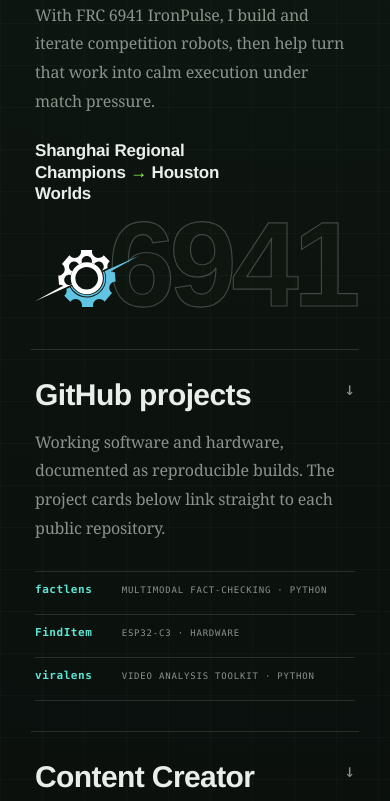
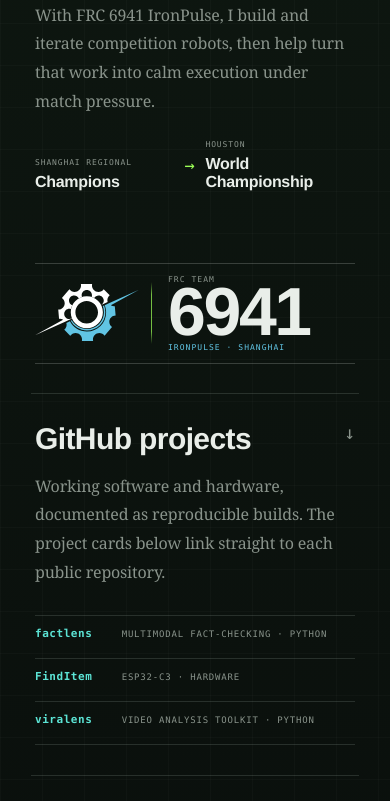
Before and after one commit to HarryXin0919/harryxin-site, a website: page index.html in a window 390 px wide. Shown: the part 1279-2080 px from the top of the page. Drawn offline with Linux system fonts and the light colour scheme; no server answers.

Commit message:
feat: redesign robotics team plate

```diff
--- a/index.html
+++ b/index.html
@@ -1274,51 +1274,117 @@
 
   .about-robotics-stage{
     position:relative;
-    min-height:230px;
+    min-height:250px;
     margin:clamp(28px,3.3vw,46px) 0 0;
   }
   .about-robotics-result{
     position:relative;
     z-index:2;
-    max-width:260px;
+    width:min(100%,390px);
     margin:0;
+  }
+  .about-robotics-result .result-track{
+    display:grid;
+    grid-template-columns:minmax(0,1fr) 22px minmax(0,1.08fr);
+    align-items:end;
+    gap:10px;
+  }
+  .about-robotics-result .result-track[data-lang="zh"]{display:none}
+  html.lang-en .about-robotics-result .result-track[data-lang="en"]{display:grid}
+  html.lang-en .about-robotics-result .result-track[data-lang="zh"]{display:none}
+  html.lang-zh .about-robotics-result .result-track[data-lang="en"]{display:none}
+  html.lang-zh .about-robotics-result .result-track[data-lang="zh"]{display:grid}
+  .about-robotics-result .result-stop{
+    display:grid;
+    align-content:end;
+    gap:6px;
+    min-width:0;
+  }
+  .about-robotics-result .result-kicker{
+    color:var(--paper-dim);
+    font:500 9px/1.2 var(--mono);
+    letter-spacing:.11em;
+    text-transform:uppercase;
+  }
+  .about-robotics-result strong{
     color:var(--paper);
-    font:650 clamp(17px,1.35vw,21px)/1.28 var(--headline);
-    letter-spacing:-.012em;
-  }
-  .about-robotics-result .result-arrow{color:var(--amber)}
+    font:680 clamp(17px,1.35vw,21px)/1.12 var(--headline);
+    letter-spacing:-.018em;
+  }
+  .about-robotics-result .result-arrow{
+    align-self:center;
+    color:var(--amber);
+    font:500 17px/1 var(--mono);
+    text-align:center;
+  }
   html.lang-zh .about-robotics-result{
     font-family:var(--zh-sans);
     font-weight:650;
     letter-spacing:.006em;
   }
-  .about-robotics-number{
-    position:absolute;
-    z-index:0;
-    right:0;
-    bottom:8px;
-    display:block;
-    color:rgba(156,255,87,.012);
-    font:700 clamp(118px,12.2vw,184px)/.8 var(--display);
-    letter-spacing:-.045em;
-    white-space:nowrap;
-    -webkit-text-stroke:1.15px rgba(233,238,233,.24);
-    transition:
-      color 360ms var(--motion-ease,ease),
-      -webkit-text-stroke-color 360ms var(--motion-ease,ease),
-      transform 360ms var(--motion-ease,ease);
-  }
-  .about-robotics-logo{
+  html.lang-zh .about-robotics-result strong{
+    font-family:var(--zh-sans);
+    font-weight:700;
+    letter-spacing:.02em;
+  }
+  .about-robotics-lockup{
     position:absolute;
     z-index:1;
-    right:clamp(145px,17vw,220px);
-    left:auto;
-    bottom:12px;
+    right:0;
+    bottom:0;
+    display:grid;
+    grid-template-columns:140px 1px minmax(0,1fr);
+    align-items:center;
+    width:min(100%,390px);
+    min-height:116px;
+    padding:13px 0;
+    border-top:1px solid rgba(233,238,233,.2);
+    border-bottom:1px solid rgba(233,238,233,.2);
+    transition:
+      border-color 360ms var(--motion-ease,ease),
+      transform 360ms var(--motion-ease,ease);
+  }
+  .about-robotics-mark{
+    display:grid;
+    min-width:0;
+    place-items:center;
+    padding:0 16px 0 2px;
+  }
+  .about-robotics-divider{
+    width:1px;
+    height:72px;
+    background:linear-gradient(180deg,transparent,rgba(156,255,87,.72) 20%,rgba(156,255,87,.72) 80%,transparent);
+  }
+  .about-robotics-id{
+    display:grid;
+    min-width:0;
+    align-content:center;
+    padding-left:20px;
+  }
+  .about-robotics-eyebrow,
+  .about-robotics-location{
+    color:var(--paper-dim);
+    font:500 8px/1.15 var(--mono);
+    letter-spacing:.13em;
+    text-transform:uppercase;
+  }
+  .about-robotics-location{color:#61c4e3}
+  .about-robotics-number{
     display:block;
-    width:clamp(112px,10vw,148px);
+    margin:2px 0 5px;
+    color:var(--paper);
+    font:720 clamp(64px,6.4vw,82px)/.76 var(--display);
+    letter-spacing:-.035em;
+    white-space:nowrap;
+    transition:color 360ms var(--motion-ease,ease),text-shadow 360ms var(--motion-ease,ease);
+  }
+  .about-robotics-logo{
+    display:block;
+    width:100%;
+    max-width:138px;
     height:auto;
     object-fit:contain;
-    transform-origin:left bottom;
+    transform-origin:center;
     transition:transform 360ms var(--motion-ease,ease);
   }
   .about-repo-preview{
@@ -1396,12 +1462,15 @@
     }
     .about-area:hover .about-table-visual .ball{transform:translate3d(18px,-6px,0)}
     .about-area:hover .about-table-visual .racket{transform:rotate(-4deg)}
-    .about-robotics:hover .about-robotics-number{
-      color:rgba(156,255,87,.026);
-      -webkit-text-stroke-color:rgba(233,238,233,.56);
+    .about-robotics:hover .about-robotics-lockup{
+      border-color:rgba(156,255,87,.42);
       transform:translate3d(0,-3px,0);
     }
-    .about-robotics:hover .about-robotics-logo{transform:scale(1.02)}
+    .about-robotics:hover .about-robotics-number{
+      color:var(--amber);
+      text-shadow:0 0 18px rgba(156,255,87,.12);
+    }
+    .about-robotics:hover .about-robotics-logo{transform:scale(1.025)}
     .about-area:hover .about-mini-video img{
       opacity:.92;
       transform:scale(1.025);
@@ -2376,8 +2445,11 @@
     .about-area{min-height:auto}
     .about-area:nth-child(even){border-left:0}
     .about-area:nth-child(n+2){border-top:1px solid var(--line)}
-    .about-robotics-number{font-size:clamp(132px,22vw,170px)}
-    .about-robotics-logo{right:30vw;left:auto}
+    .about-robotics-stage{min-height:250px}
+    .about-robotics-result{width:min(100%,420px)}
+    .about-robotics-lockup{width:min(100%,420px);grid-template-columns:150px 1px minmax(0,1fr)}
+    .about-robotics-logo{max-width:148px}
+    .about-robotics-number{font-size:84px}
     .facts{grid-template-columns:minmax(0,1fr)}
     .signal-body{grid-template-columns:1fr}
     .signal-primary{border-right:0;border-bottom:1px solid var(--line)}
@@ -2424,10 +2496,25 @@
     .about-area{padding:30px 4px}
     .about-arrow{top:30px;right:4px}
     .about-area h3{font-size:30px}
-    .about-robotics-stage{min-height:180px;margin-top:24px}
-    .about-robotics-result{max-width:190px;font-size:17px}
-    .about-robotics-number{right:0;bottom:6px;font-size:clamp(108px,31vw,132px)}
-    .about-robotics-logo{right:auto;left:0;bottom:12px;width:104px}
+    .about-robotics-stage{min-height:224px;margin-top:24px}
+    .about-robotics-result{width:100%}
+    .about-robotics-result .result-track{
+      grid-template-columns:minmax(0,1fr) 18px minmax(0,1.08fr);
+      gap:7px;
+    }
+    .about-robotics-result .result-kicker{font-size:8px}
+    .about-robotics-result strong{font-size:16px}
+    .about-robotics-lockup{
+      grid-template-columns:116px 1px minmax(0,1fr);
+      width:100%;
+      min-height:100px;
+      padding:11px 0;
+    }
+    .about-robotics-mark{padding:0 12px 0 0}
+    .about-robotics-divider{height:62px}
+    .about-robotics-id{padding-left:16px}
+    .about-robotics-number{font-size:68px}
+    .about-robotics-logo{max-width:110px}
     .about-repo-row{grid-template-columns:minmax(70px,.32fr) minmax(0,1fr);gap:12px}
     .show-feature{min-height:0;padding:0}
     .show-copy{padding:24px}
@@ -2853,6 +2940,7 @@
     .about-arrow,
     .about-table-visual .ball,
     .about-table-visual .racket,
+    .about-robotics-lockup,
     .about-robotics-number,
     .about-robotics-logo,
     .about-mini-video img{transition:none!important;transform:none!important}
@@ -2970,9 +3058,29 @@
         <h3><span data-lang="en">Robotics</span><span data-lang="zh">机器人</span></h3>
         <p class="about-copy"><span data-lang="en">With FRC 6941 IronPulse, I build and iterate competition robots, then help turn that work into calm execution under match pressure.</span><span data-lang="zh">在 FRC 6941 IronPulse，我参与竞赛机器人的研发与迭代，并把工程推进转化为赛场压力下的稳定执行。</span></p>
         <div class="about-robotics-stage">
-          <p class="about-robotics-result"><span data-lang="en">Shanghai Regional Champions <span class="result-arrow">→</span> Houston Worlds</span><span data-lang="zh">上海区域赛冠军 <span class="result-arrow">→</span> 休斯顿世界赛</span></p>
-          <strong class="about-robotics-number" aria-hidden="true">6941</strong>
-          <img class="about-robotics-logo" src="/assets/ironpulse-logo.svg" width="809" height="445" loading="lazy" decoding="async" alt="" aria-hidden="true">
+          <p class="about-robotics-result">
+            <span class="result-track" data-lang="en">
+              <span class="result-stop"><span class="result-kicker">Shanghai Regional</span><strong>Champions</strong></span>
+              <span class="result-arrow" aria-hidden="true">→</span>
+              <span class="result-stop"><span class="result-kicker">Houston</span><strong>World Championship</strong></span>
+            </span>
+            <span class="result-track" data-lang="zh">
+              <span class="result-stop"><span class="result-kicker">上海区域赛</span><strong>冠军</strong></span>
+              <span class="result-arrow" aria-hidden="true">→</span>
+              <span class="result-stop"><span class="result-kicker">休斯顿</span><strong>世锦赛</strong></span>
+            </span>
+          </p>
+          <div class="about-robotics-lockup" aria-hidden="true">
+            <span class="about-robotics-mark">
+              <img class="about-robotics-logo" src="/assets/ironpulse-logo.svg" width="809" height="445" loading="lazy" decoding="async" alt="">
+            </span>
+            <span class="about-robotics-divider"></span>
+            <span class="about-robotics-id">
+              <span class="about-robotics-eyebrow">FRC TEAM</span>
+              <strong class="about-robotics-number">6941</strong>
+              <span class="about-robotics-location">IRONPULSE · SHANGHAI</span>
+            </span>
+          </div>
         </div>
       </a>
 
@@ -3051,7 +3159,7 @@
       <a class="fact fact-link fact-ironpulse rise" href="https://www.ironpulse.net/" rel="noopener" aria-label="IronPulse Robotics 6941 official website" data-motion-surface data-destination="IRONPULSE">
         <span class="fact-icon ironpulse-icon" aria-hidden="true"><img src="/assets/ironpulse-logo.svg" alt="" loading="lazy" decoding="async"></span>
         <p class="k"><span data-lang="en">Robotics</span><span data-lang="zh">机器人</span></p>
-        <p class="v">FRC 6941 IronPulse<br><small><span data-lang="en">Shanghai Regional Champions → Houston Worlds</span><span data-lang="zh">上海区域赛冠军 → 休斯顿世界赛</span></small><br><span class="fact-official">ironpulse.net ↗</span></p>
+        <p class="v">FRC 6941 IronPulse<br><small><span data-lang="en">Shanghai Regional Champions → Houston World Championship</span><span data-lang="zh">上海区域赛冠军 → 休斯顿世锦赛</span></small><br><span class="fact-official">ironpulse.net ↗</span></p>
       </a>
       <div class="fact rise"><p class="k"><span data-lang="en">Building</span><span data-lang="zh">在做</span></p><p class="v"><span data-lang="en">FindItem hardware</span><span data-lang="zh">FindItem 硬件</span><br><small><span data-lang="en">ESP32-C3 prototype · 30-bin architecture planning</span><span data-lang="zh">ESP32-C3 原型 · 30 箱架构规划</span></small></p></div>
     </div>
```
Also changed, not shown: tests/homepage-motion.test.js (+14 -9 lines).
